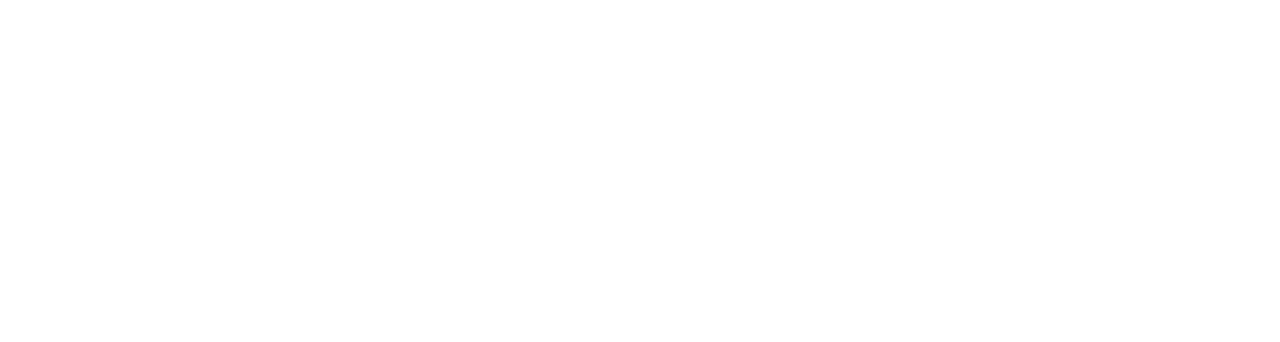
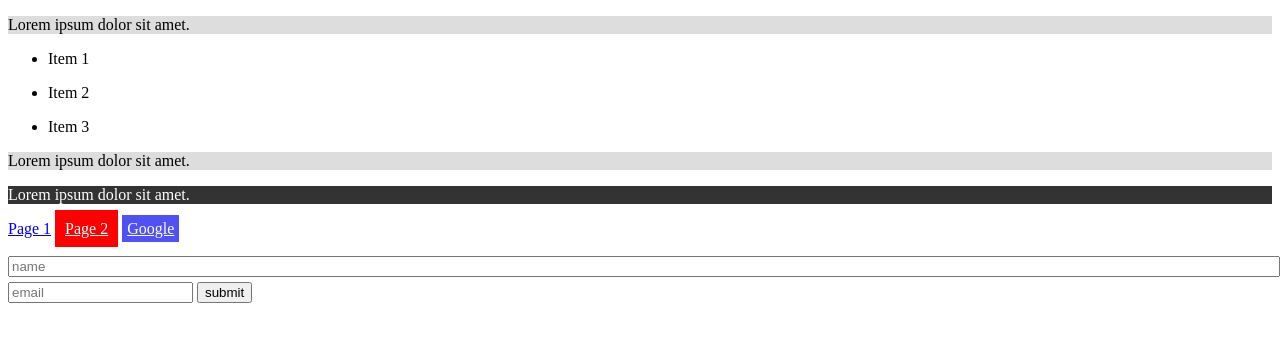
Before and after one commit to dev-montgomery/01_targeted_selectors, a plain HTML site: page index.html in a window 1280 px wide. Drawn offline with Linux system fonts and the light colour scheme.

Commit message:
targeted by direct child, directly after, by attribute, and by attribute values

```diff
--- a/index.html
+++ b/index.html
@@ -4,8 +4,63 @@
   <meta charset="UTF-8">
   <meta name="viewport" content="width=device-width, initial-scale=1.0">
   <title>Targeted Selectors</title>
+  <style>
+    /* Direct Child */
+    div > p {
+      background: #ddd;
+    }
+
+    /* Directly After */
+    div + p {
+      background: #333;
+      color: #fff;
+    }
+
+    /* By Attribute */
+    a[target] {
+      background: rgb(80, 80, 247);
+      color: #fff;
+      padding: 5px;
+    }
+
+    /* Specific Attribute Values */
+    a[target="_self"] {
+      background: red;
+      color: #fff;
+      padding: 10px;
+    }
+
+    input[type="text"] {
+      width: 100%;
+      margin-bottom: 5px;
+    }
+  </style>
 </head>
 <body>
+  <div>
+    <p>Lorem ipsum dolor sit amet.</p>
 
+    <ul>
+      <li>Item 1</li>
+      <li><p>Item 2</p></li>
+      <li>Item 3</li>
+    </ul>
+
+    <p>Lorem ipsum dolor sit amet.</p>
+  </div>
+
+  <p>Lorem ipsum dolor sit amet.</p>
+
+  <a href="#">Page 1</a>
+  <a href="#" target="_self">Page 2</a>
+  <a href="https://google.com" target="_blank">Google</a>
+
+  <br><br>
+
+  <form action="">
+    <input type="text" placeholder="name">
+    <input type="email" placeholder="email">
+    <input type="submit" value="submit">
+  </form>
 </body>
 </html>
```
